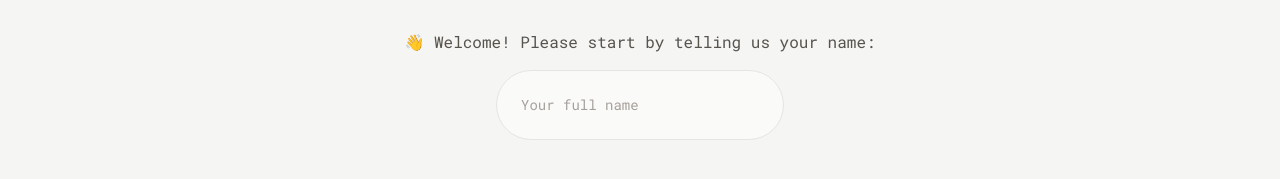
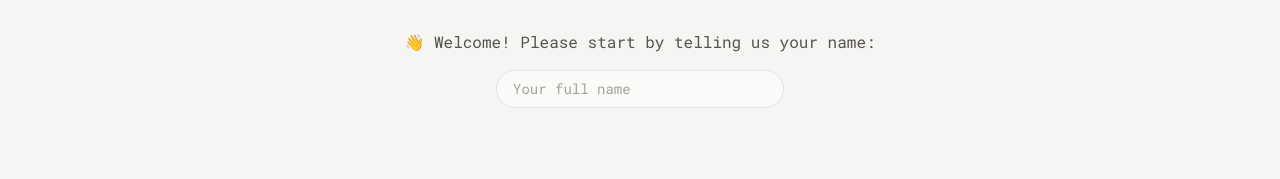
Before and after one commit to zxcvanikabnm/fast-pizza-101, a React (Vite) app in the folder client/: page / in a window 1280 px wide. Shown: the part 243-422 px from the top of the page. Built offline with nearby package versions, Linux system fonts and the light colour scheme.

Commit message:
client: fixed button and input styling

```diff
--- a/client/src/index.css
+++ b/client/src/index.css
@@ -6,7 +6,7 @@
 
 @layer components {
   .input {
-    @apply rounded-full border border-stone-200 bg-stone-50 px-4 py-2 text-sm transition-all duration-300 placeholder:text-stone-400 focus:ring focus:ring-yellow-400 focus:outline-none md:px-6 md:py-6;
+    @apply rounded-full border border-stone-200 bg-stone-50 px-4 py-2 text-sm transition-all duration-300 placeholder:text-stone-400 focus:ring focus:ring-yellow-400 focus:outline-none; /*md:px-6 md:py-6;*/
   }
 
   /* https://dev.to/afif/i-made-100-css-loaders-for-your-next-project-4eje */
--- a/client/src/ui/Button.jsx
+++ b/client/src/ui/Button.jsx
@@ -9,7 +9,7 @@
     primary: base + " px-4 py-3 md:px-6 md:py-4",
     secondary:
       "inline-block rounded-full border-2 border-stone-300 text-sm font-semibold tracking-wide text-stone-400 uppercase transition-colors duration-300 hover:bg-stone-300 hover:text-stone-800 focus:bg-stone-200 focus:ring focus:ring-stone-200 focus:ring-offset-2 focus:outline-none disabled:cursor-not-allowed px-4 py-2.5 md:px-6 md:py-3.5",
-    small: base + " px-3 py-2 md:px-5 md:py-2.5 text-sm",
+    small: base + " px-3 py-2 text-sm", //md:px-5 md:py-2.5
     round: base + " px-2.5 py-1 md:px-3.5 md:py-2 text-md",
   };
 
```
